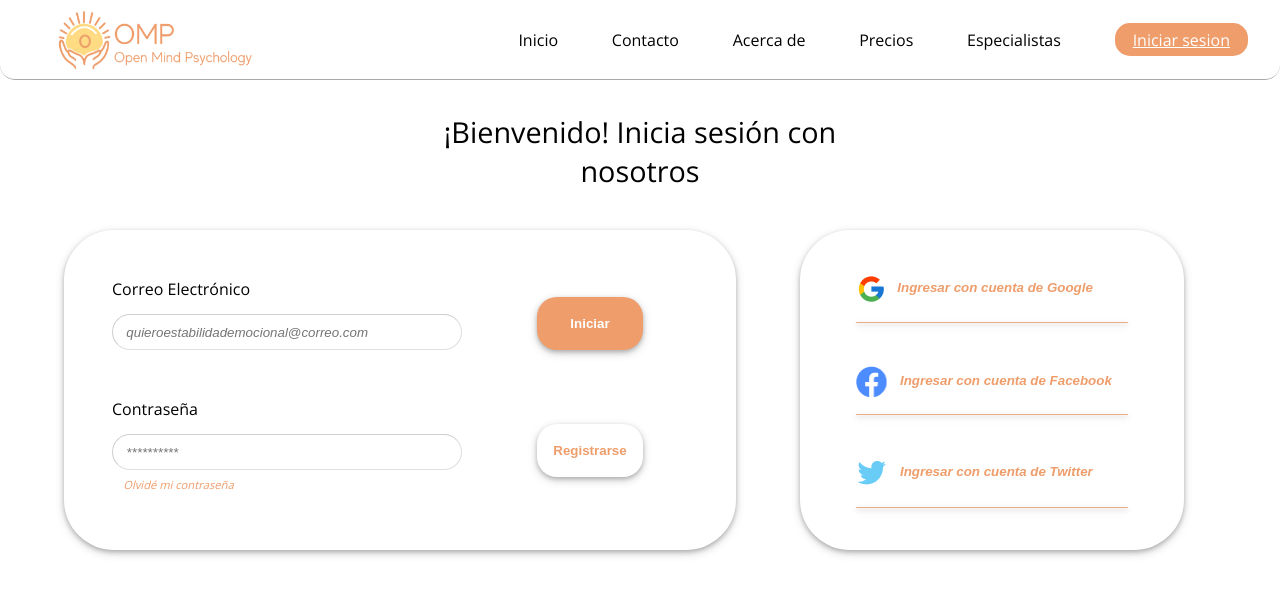
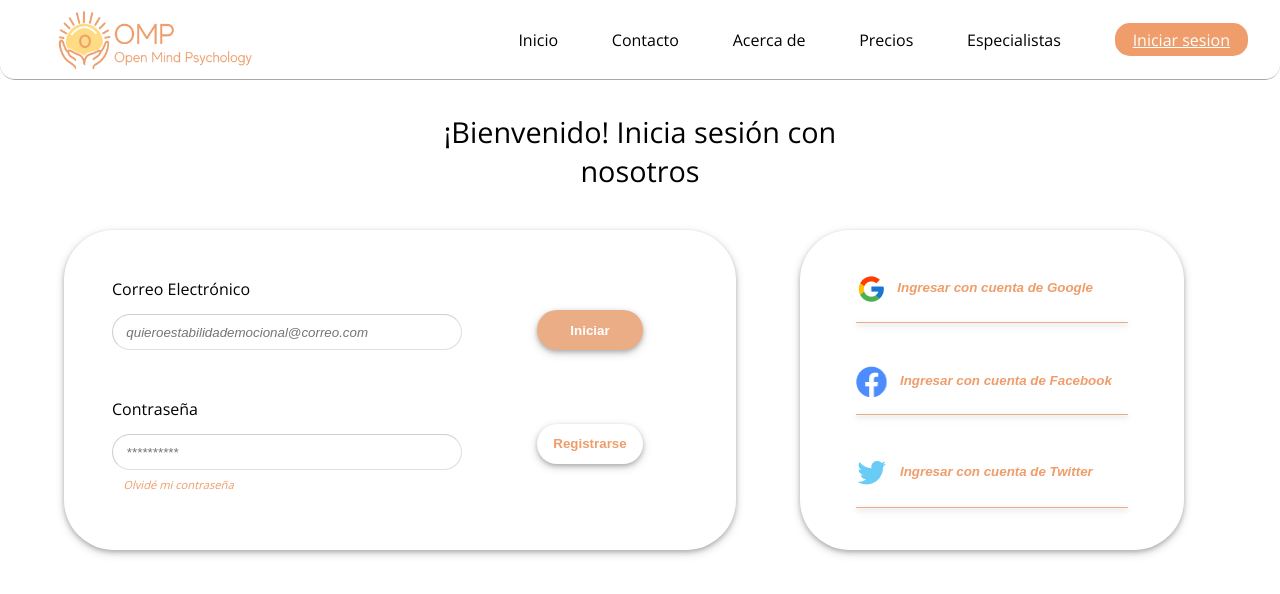
Before and after one commit to sabucds/Open-Mind-Psychology, a React (Create React App) app: page /iniciar in a window 1280 px wide. In both pictures the pointer is over the button "Iniciar". Shown: the top 594 px of the page. Built offline with nearby package versions, Linux system fonts and the light colour scheme.

Commit message:
Inicio y registro detalles de maquetacion

```diff
--- a/src/components/pages/IniciarSesion/IniciarSesion.css
+++ b/src/components/pages/IniciarSesion/IniciarSesion.css
@@ -99,7 +99,7 @@ body {
   box-shadow: 0 2px 4px 0 rgba(0, 0, 0, 0.2), 0 3px 10px 0 rgba(0, 0, 0, 0.19);
   cursor: pointer;
   width: 8em;
-  height: 4em;
+  height: 3em;
   border-radius: 1.5em;
   border-width: 0;
 
@@ -112,10 +112,18 @@ body {
   margin-bottom: 5.5em;
 }
 
+#login-data:hover {
+  background-color: #ebad86;
+}
+
 #re-register {
   margin-bottom: 0.5em;
   background-color: white;
   color: #ee9d6b;
+}
+
+#re-register:hover {
+  background-color: rgba(224, 212, 212, 0.719);
 }
 
 .rrss-box {
```
